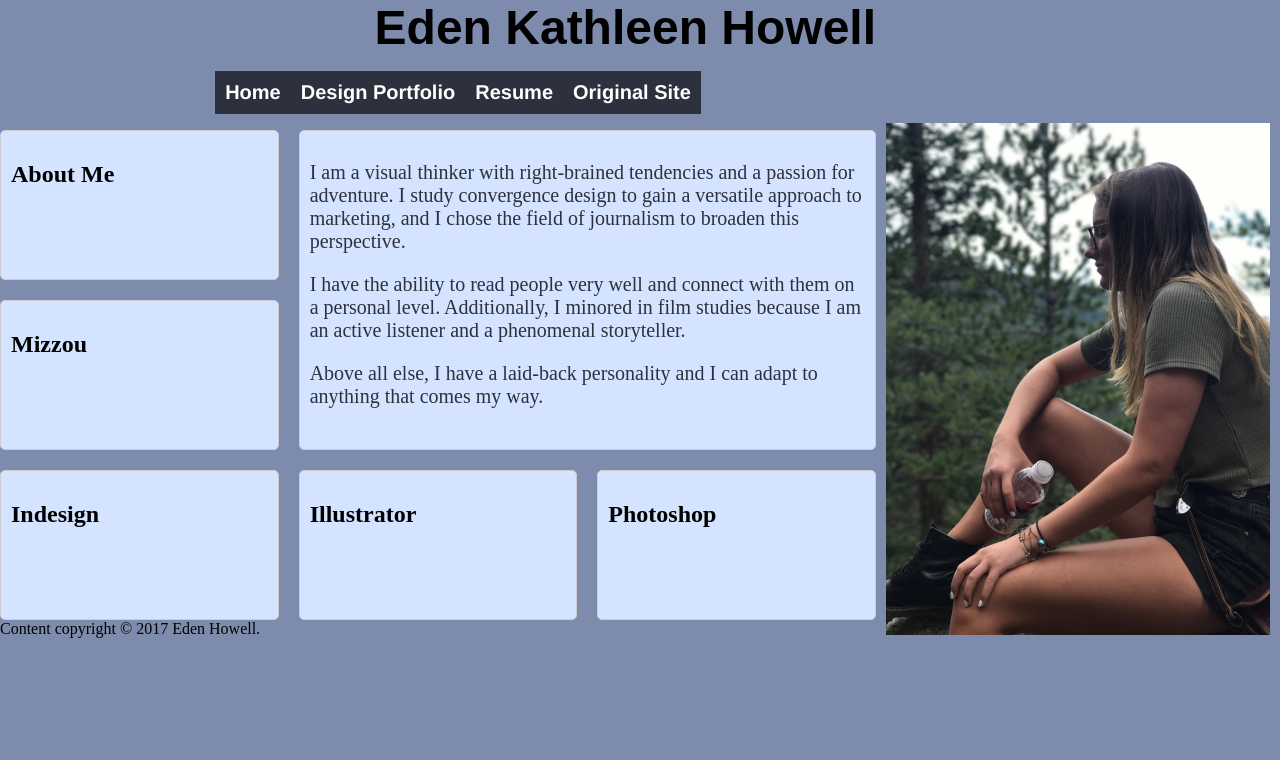
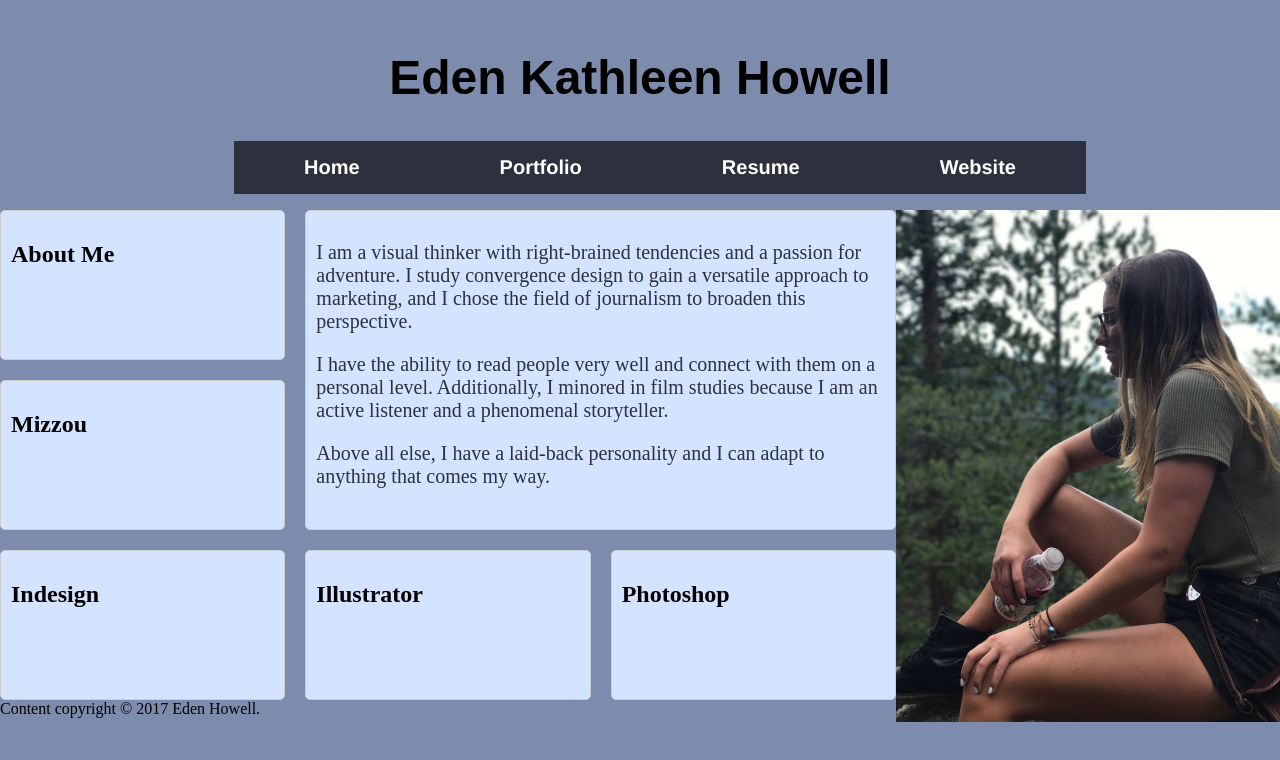
Before and after one commit to J4502-fs17/edenhowell, a plain HTML site: page index.html in a window 1280 px wide. Drawn offline with Linux system fonts and the light colour scheme.

Commit message:
FIXED
woo!

```diff
--- a/index.html
+++ b/index.html
@@ -4,13 +4,13 @@
 <html xmlns="http://www.w3.org/1999/xhtml">
 
 <head>
+
 	<title>	Eden Howell </title>
   <meta name="viewport" content="width=device-width, initial-scale=1">
 	<meta http-equiv="content-type"
 		content="text/html;charset=utf-8" />
     <link rel="stylesheet" type="text/css" href="style.css" />
 
-  <img src="close.jpg" width="300px" alt="A photo of Eden in Colorado."/>
 
   </head>
 
@@ -22,10 +22,12 @@
 <!--This is a comment. It won't show up in your browser, only in the page source-->
     <ul id="nav">
         <li><a href="index.html">Home</a></li>
-        <li><a href="https://ekhhxf.myportfolio.com">Design Portfolio</a></li>
+        <li><a href="https://ekhhxf.myportfolio.com">Portfolio</a></li>
         <li><a href="https://ekhhxf.myportfolio.com/resume">Resume</a></li>
-        <li><a href="file:///Users/edenhowell/Desktop/edenhowell/indexx.html">Original Site</a></li>
+        <li><a href="file:///Users/edenhowell/Desktop/edenhowell/indexx.html">Website</a></li>
     </ul>
+
+    <img src="close.jpg" width="300px" alt="A photo of Eden in Colorado."/>
 
   <div class="example">
       <ul class="cards">
--- a/style.css
+++ b/style.css
@@ -1,3 +1,5 @@
+
+
 .cards {
     padding: 0;
     list-style: none;
@@ -38,15 +40,14 @@ h1{
   font-family: 'Maven Pro', sans-serif;
   display: block;
   margin:0;
-  text-align:Right;
+  padding-top: 50px;
+  padding-bottom: 20px;
+  text-align:center;
 }
 img {
   border: none;
   float: right;
-  width: 40%;
-  margin-right: 10px;
-  padding-left: 10px;
-  padding-top: 115px;
+
 }
 
 body{
@@ -61,7 +62,7 @@ body{
   font-size: 125%;
   list-style-type:none;
   margin:0;
-  padding:0;
+  padding:60;
   text-align: center;
 }
 #nav a:link, #nav a:visited {
@@ -72,6 +73,10 @@ body{
   text-align:center;
   text-decoration:none;
   padding:10px;
+  padding-top: 15px;
+  padding-bottom: 15px;
+  padding-left:70px;
+  padding-right:70px;
   font-family:Helvetica, Arial, sans-serif;
 
 }
@@ -113,7 +118,7 @@ body{
 img {
   display: block;
   width: 30%;
-  margin-top: 0.5em;
+  float: right;
 }
 
 @media screen and (min-width: 800px) {
```
